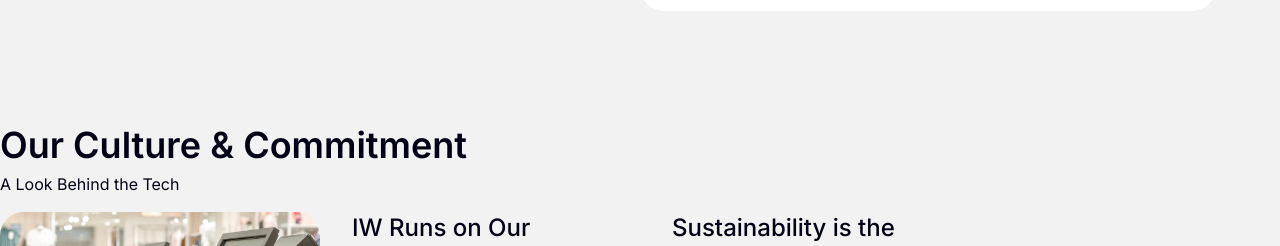
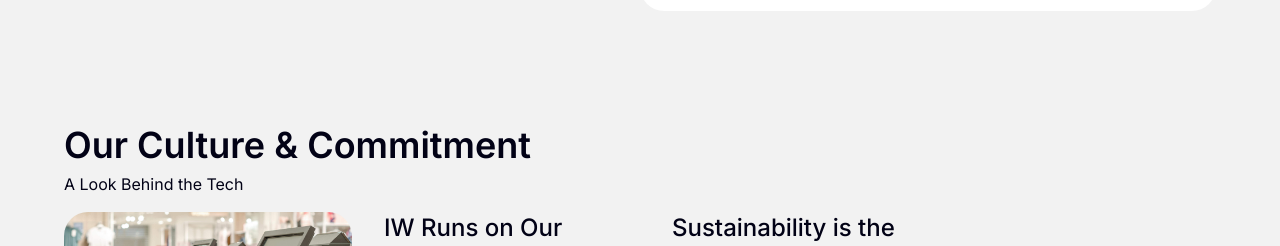
Before and after one commit to IWTechnologies/weareiw, a Next.js app in the folder nextjs-weareiw/: page /about in a window 1280 px wide. Shown: the part 4460-4706 px from the top of the page. Built offline with nearby package versions, Linux system fonts and the light colour scheme; grey boxes are pictures that could not be loaded.

Commit message:
about page: styling updates to our commitment section

```diff
--- a/nextjs-weareiw/src/app/about/page.tsx
+++ b/nextjs-weareiw/src/app/about/page.tsx
@@ -306,7 +306,8 @@ export default function AboutPage() {
             </section>
 
             <section id="our-commitment" className="w-full py-14">
-                <div className="container mx-auto mb-4 flex flex-col gap-1 text-brand-black">
+                <div className="w-[90%] mx-auto">
+                    <div className="w-[90%] lg:w-full mx-auto mb-4 flex flex-col gap-1 text-brand-black">
                         <h2>
                         Our Culture & Commitment
                         </h2>
@@ -314,7 +315,7 @@ export default function AboutPage() {
                         A Look Behind the Tech
                         </div>
                     </div>
-                <div className="container mx-auto flex justify-center">
+                    <div className="flex flex-col lg:flex-row justify-center">
                         <Blurb
                         media={{
                             type: "image",
@@ -374,6 +375,7 @@ export default function AboutPage() {
                         textColor="text-brand-black"
                         />
                     </div>
+                </div>
             </section>
 
             <section id="open-positions" className="w-full py-14 bg-brand-black">
```
Lines whose indentation alone changed are shown as unchanged.
